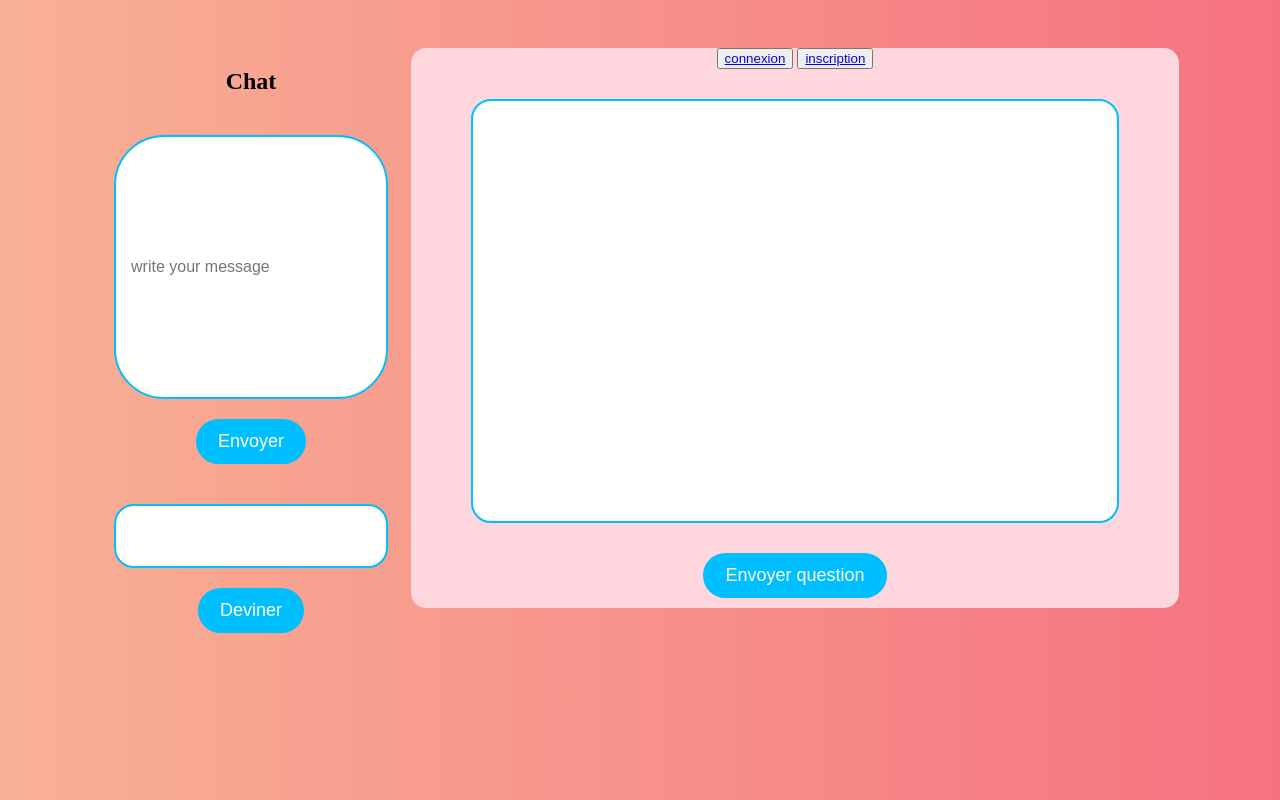
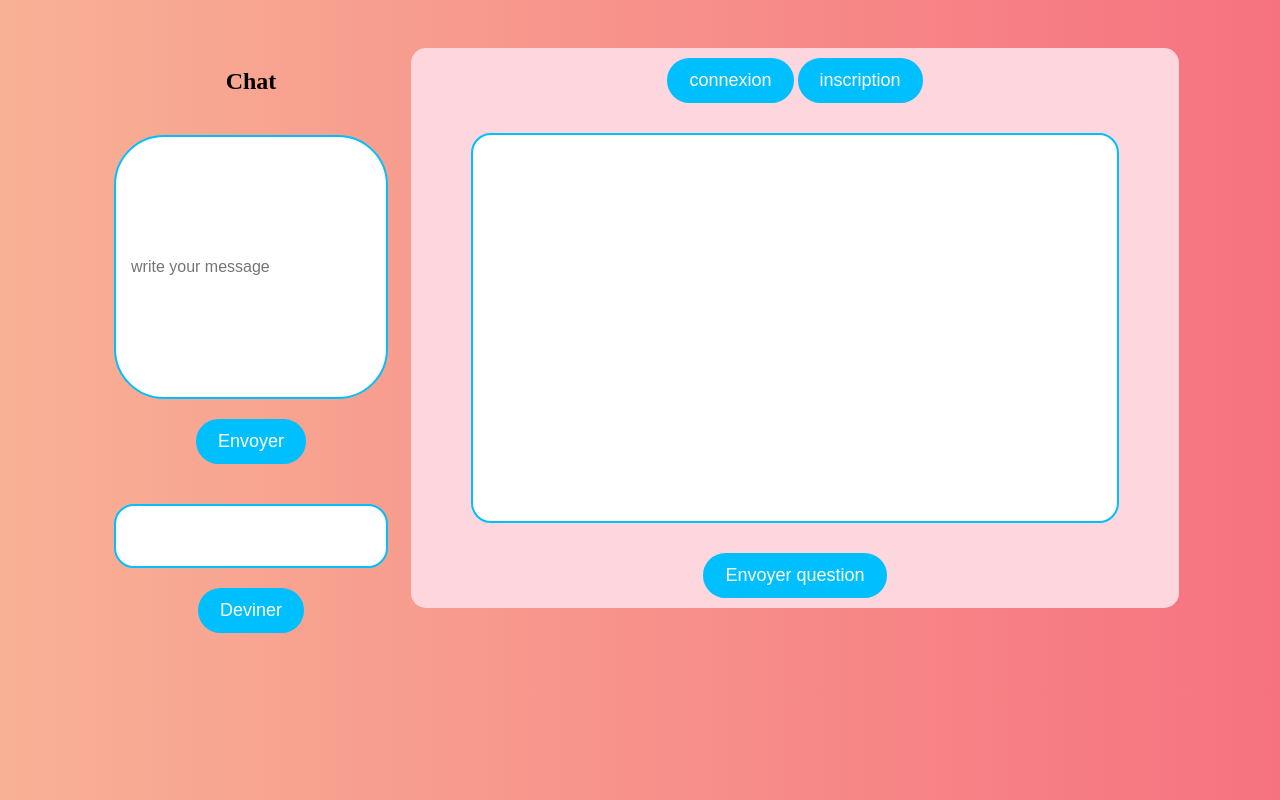
Before and after one commit to IIM-Creative-Technology/Node.js-A2.1-KirbyFanclub, a plain HTML site: page frontend/index.html in a window 1280 px wide. Drawn offline with nearby package versions, Linux system fonts and the light colour scheme; no server answers.

Commit message:
:lipstick:adding style

```diff
--- a/frontend/index.html
+++ b/frontend/index.html
@@ -23,11 +23,12 @@
         </div>
 
         <div id="jeu">
-            <div id="updates">
+            <div>
                 <button class="connect"><a href="connexion.html">connexion</a></button>
                 <button class="inscription"><a href="inscription.html">inscription</a></button>
             </div>
-            <input type="text" id="questions" readonly>
+
+                <input type="text" id="questions" readonly>
             <button id="rep">Envoyer question </button>
         </div>
 
--- a/frontend/style.scss
+++ b/frontend/style.scss
@@ -6,7 +6,7 @@ body{
     justify-content: center;
     form {
         width: 250px;
-        margin: 0 auto;
+        margin-top: 8vh;
         background-color: rgb(253, 215, 221);
         border-radius: 20px;
         padding: 6%;
@@ -138,8 +138,8 @@ body{
                 margin-bottom: 10px;
 
             }
-            #udates{
                     .connect{
+                        margin-top: 10px;
                         background-color: #00bfff;
                         color: #fff;
                         padding: 10px 20px;
@@ -148,15 +148,17 @@ body{
                         font-size: 18px;
                         cursor: pointer;
                         transition: all 0.3s ease-in-out;
+                        a{
+                            text-decoration: none;
+                            color: #fff;
+                        }
                     }
                     .connect:hover{
                         background-color: #fff;
                         color: #00bfff;
                     }
-
-
-
-                .inscription{
+                    .inscription{
+                    margin-top: 10px;
                     background-color: #00bfff;
                     color: #fff;
                     padding: 10px 20px;
@@ -165,9 +167,16 @@ body{
                     font-size: 18px;
                     cursor: pointer;
                     transition: all 0.3s ease-in-out;
+                    a{
+                        text-decoration: none;
+                        color: #fff;
+                    }
 
-                }
-            }
+                    }
+                    .inscription:hover{
+                        background-color: #fff;
+                        color: #00bfff;
+                    }
 
           }
 
```
Also changed, not shown: frontend/style.css, 1 other file.
